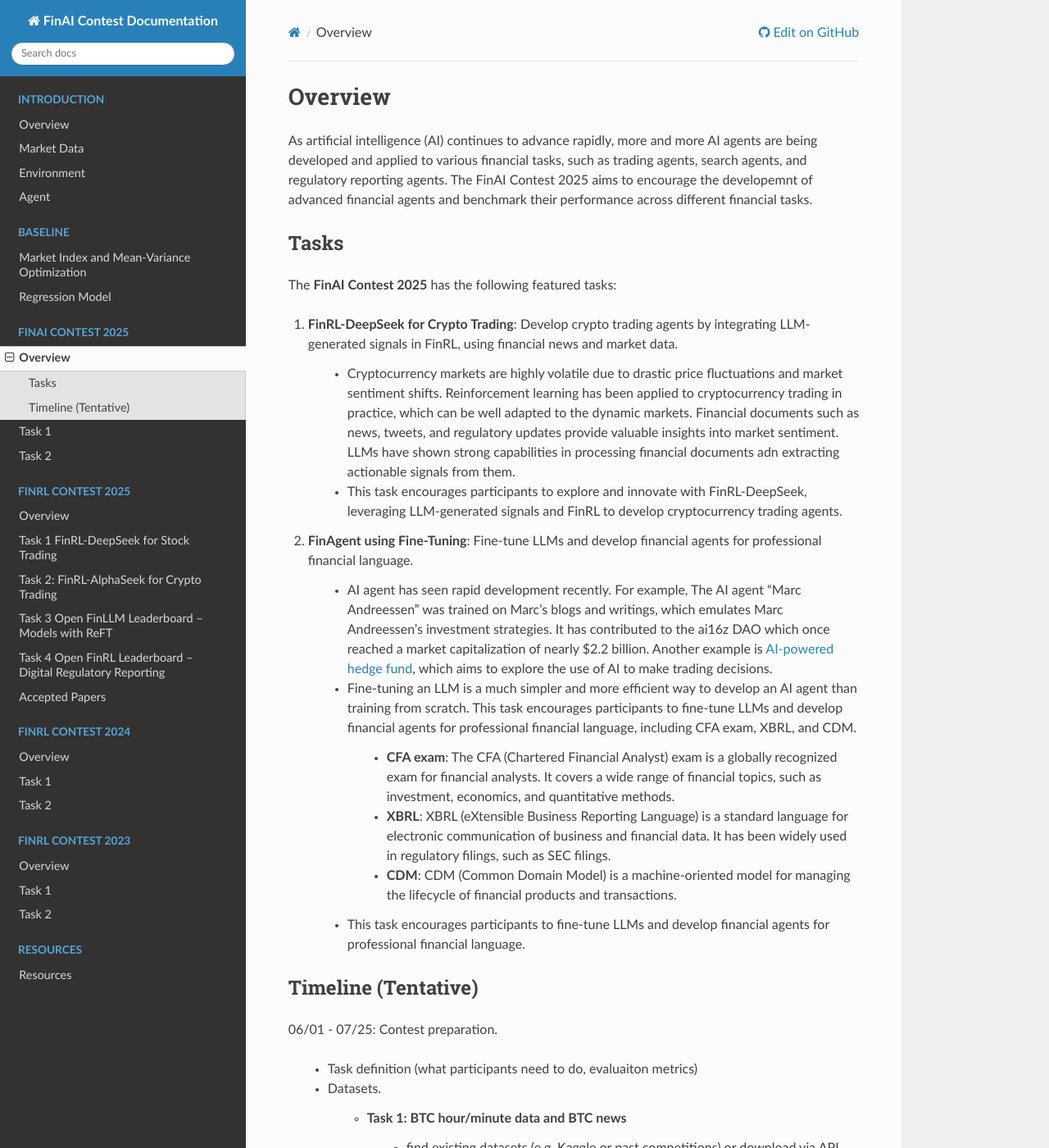
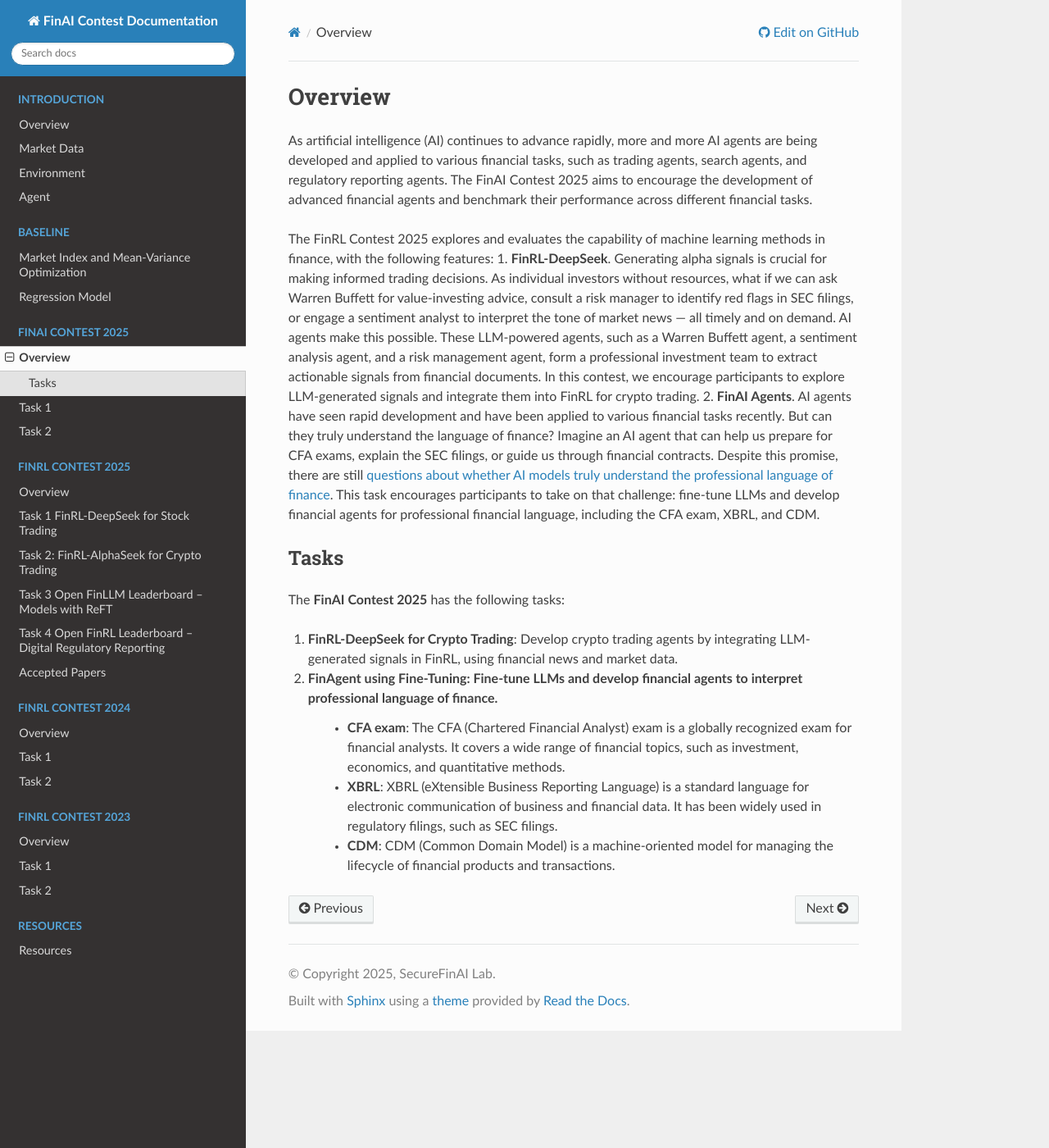
Before and after one commit to Xingyu025/FinAI-Contest, a Sphinx documentation site: the page built from docs/source/finai2025/overview.rst, in a window 1280 px wide and 1400 px high. Shown: the whole window at 82% size. Built offline with Sphinx 7.4.7 and the Read the Docs theme 3.1.0, drawn with Linux system fonts in a browser that asks for light colours; some of the changed text lies outside the part shown.

Commit message:
Update overview.rst

```diff
--- a/docs/source/finai2025/overview.rst
+++ b/docs/source/finai2025/overview.rst
@@ -2,75 +2,21 @@
 Overview
 =============================
 
-As artificial intelligence (AI) continues to advance rapidly, more and more AI agents are being developed and applied to various financial tasks, such as trading agents, search agents, and regulatory reporting agents. The FinAI Contest 2025 aims to encourage the developemnt of advanced financial agents and benchmark their performance across different financial tasks.
+As artificial intelligence (AI) continues to advance rapidly, more and more AI agents are being developed and applied to various financial tasks, such as trading agents, search agents, and regulatory reporting agents. The FinAI Contest 2025 aims to encourage the development of advanced financial agents and benchmark their performance across different financial tasks.
+
+The FinRL Contest 2025 explores and evaluates the capability of machine learning methods in finance, with the following features:
+1. **FinRL-DeepSeek**. Generating alpha signals is crucial for making informed trading decisions. As individual investors without resources, what if we can ask Warren Buffett for value-investing advice, consult a risk manager to identify red flags in SEC filings, or engage a sentiment analyst to interpret the tone of market news — all timely and on demand. AI agents make this possible. These LLM-powered agents, such as a Warren Buffett agent, a sentiment analysis agent, and a risk management agent, form a professional investment team to extract actionable signals from financial documents. In this contest, we encourage participants to explore LLM-generated signals and integrate them into FinRL for crypto trading.
+2. **FinAI Agents**. AI agents have seen rapid development and have been applied to various financial tasks recently. But can they truly understand the language of finance? Imagine an AI agent that can help us prepare for CFA exams, explain the SEC filings, or guide us through financial contracts. Despite this promise, there are still `questions about whether AI models truly understand the professional language of finance <https://www.cnbc.com/2023/12/19/gpt-and-other-ai-models-cant-analyze-an-sec-filing-researchers-find.html>`_. This task encourages participants to take on that challenge: fine-tune LLMs and develop financial agents for professional financial language, including the CFA exam, XBRL, and CDM.
+
 
 Tasks
 ---------------
 
-The **FinAI Contest 2025** has the following featured tasks:
+The **FinAI Contest 2025** has the following tasks:
 
 1. **FinRL-DeepSeek for Crypto Trading**: Develop crypto trading agents by integrating LLM-generated signals in FinRL, using financial news and market data.
 
-    - Cryptocurrency markets are highly volatile due to drastic price fluctuations and market sentiment shifts. Reinforcement learning has been applied to cryptocurrency trading in practice, which can be well adapted to the dynamic markets. Financial documents such as news, tweets, and regulatory updates provide valuable insights into market sentiment. LLMs have shown strong capabilities in processing financial documents adn extracting actionable signals from them.
-    - This task encourages participants to explore and innovate with FinRL-DeepSeek, leveraging LLM-generated signals and FinRL to develop cryptocurrency trading agents.
-
-2. **FinAgent using Fine-Tuning**: Fine-tune LLMs and develop financial agents for professional financial language.
-
-    - AI agent has seen rapid development recently. For example, The AI agent "Marc Andreessen" was trained on Marc's blogs and writings, which emulates Marc Andreessen's investment strategies. It has contributed to the ai16z DAO which once reached a market capitalization of nearly $2.2 billion. Another example is `AI-powered hedge fund <https://github.com/virattt/ai-hedge-fund>`_, which aims to explore the use of AI to make trading decisions.
-    - Fine-tuning an LLM is a much simpler and more efficient way to develop an AI agent than training from scratch. This task encourages participants to fine-tune LLMs and develop financial agents for professional financial language, including CFA exam, XBRL, and CDM.
-
+2. **FinAgent using Fine-Tuning**: Fine-tune LLMs and develop financial agents to interpret professional language of finance.
         - **CFA exam**: The CFA (Chartered Financial Analyst) exam is a globally recognized exam for financial analysts. It covers a wide range of financial topics, such as investment, economics, and quantitative methods.
         - **XBRL**: XBRL (eXtensible Business Reporting Language) is a standard language for electronic communication of business and financial data. It has been widely used in regulatory filings, such as SEC filings.
         - **CDM**: CDM (Common Domain Model) is a machine-oriented model for managing the lifecycle of financial products and transactions.
-    - This task encourages participants to fine-tune LLMs and develop financial agents for professional financial language.
-
-Timeline (Tentative)
-----------------------
-06/01 - 07/25: Contest preparation.
-
-    - Task definition (what participants need to do, evaluaiton metrics)
-    - Datasets.
-
-        - Task 1: BTC hour/minute data and BTC news
-            - find existing datasets (e.g. Kaggle or past competitions) or download via API (coinbase, Binance with `sylvanus <https://www.sylvanus.io/>`_)
-            - split into train/validation/test sets
-        - Task 2: (discuss with **Jaisal**)
-            - identify data sources for fine-tuning (collect links)
-            - benchmark datasets
-
-                - CFA mock exam
-                - XBRL: select some from existing datasets.
-                - CDM: collaborate with **Yan Wang** to develop the datasets for tagging tasks.
-
-    - Code and documentation
-
-        - Task 1: FinRL-DeepSeek
-
-            - Generate sentiment scores and risk levels from LLMs
-            - FinRL with LLM-generated signals for crypto trading using massively parallel simulation on GPUs.
-
-        - Task 2: FinLoRA: discuss with **Jaisal**.
-
-    - Baseline performance
-
-        - Task 1: market index, buy-and-hold, etc.
-        - Task 2: GPT-4o, Llama, Mistral, DeepSeek-V3 on CDM, XBRL, CFA exam. (need to identify similar model size with participants' models)
-
-    - Tutorials and resources (code demo, docs, repos, papers, blogs, etc).
-    - Website and promotion materials. (**Yupeng**?)
-
-07/25: Team Registration Opens.
-
-08/01: Starter Kit Release. The starter kit will be released, including datasets, baseline code, and documentation.
-
-10/10: Model submission deadline.
-
-10/17: Paper submission deadline.
-
-10/20: Paper Notification
-
-10/31 :Paper Cemera Ready
-
-10/31: Leaderboard Announcement.
-
-Nov: conference.
```
